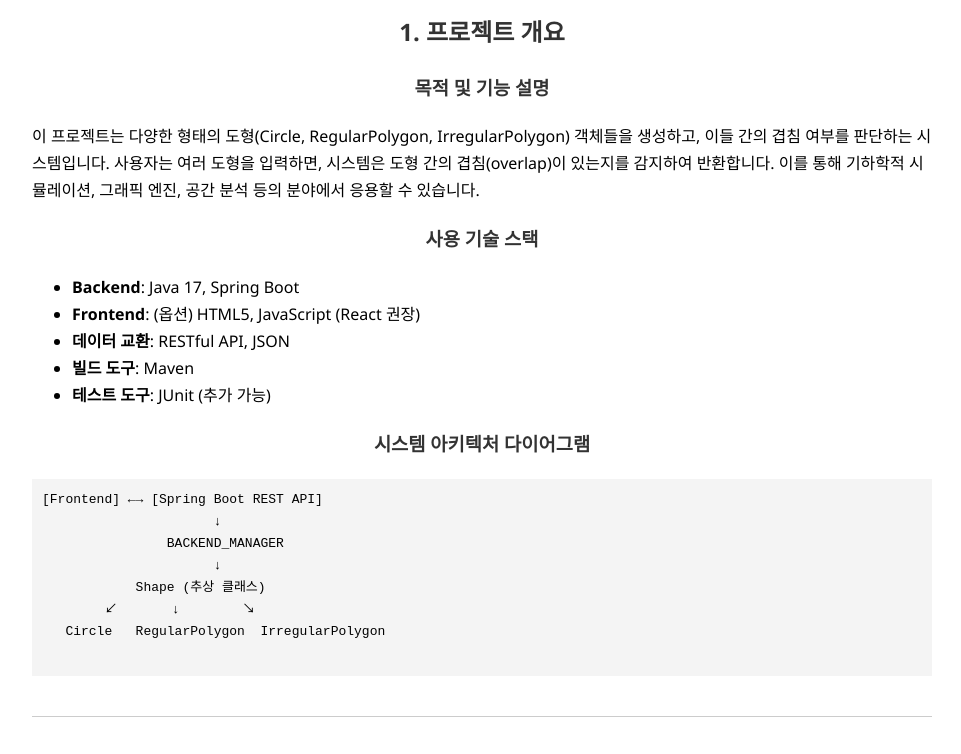
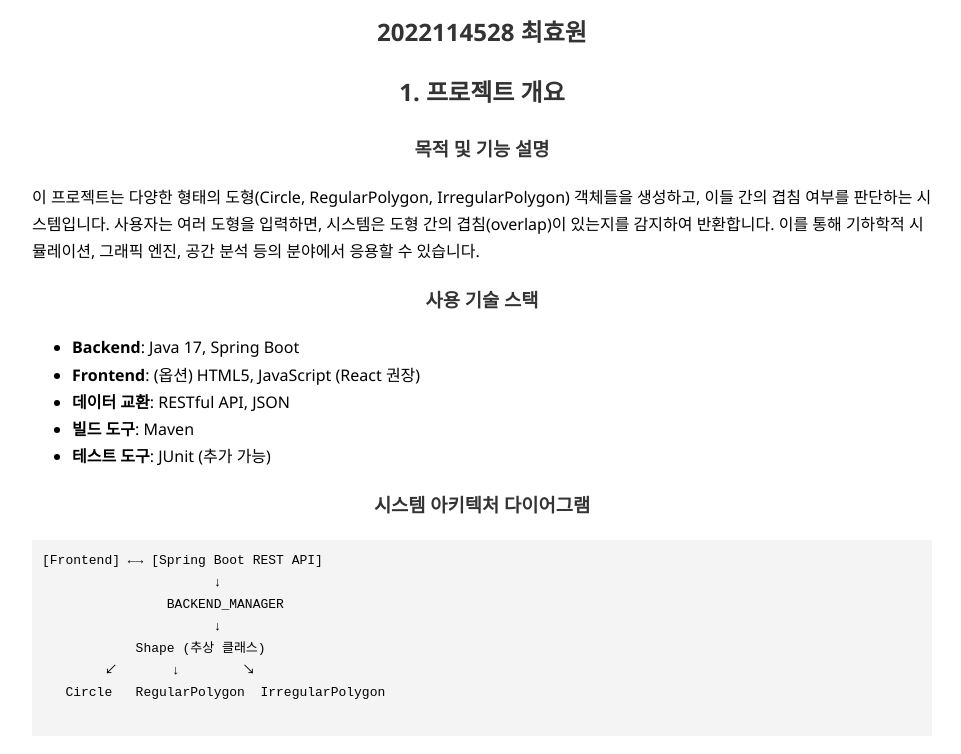
Before and after one commit to ID-EN/ID-EN.github.io, a plain HTML site: page index.html in a window 1280 px wide. Shown: the part 220-974 px from the top of the page, without its empty margins (158-1119 px from the left). Drawn offline with Linux system fonts and the light colour scheme.

Commit message:
index.html

```diff
--- a/index.html
+++ b/index.html
@@ -43,7 +43,7 @@
 <body>
   <div class="container">
     <h1>Shape Overlap Detection System - Comprehensive Report</h1>
-
+    <h2>2022114528 최효원</h2>
     <h2>1. 프로젝트 개요</h2>
     <h3>목적 및 기능 설명</h3>
     <p>
```
